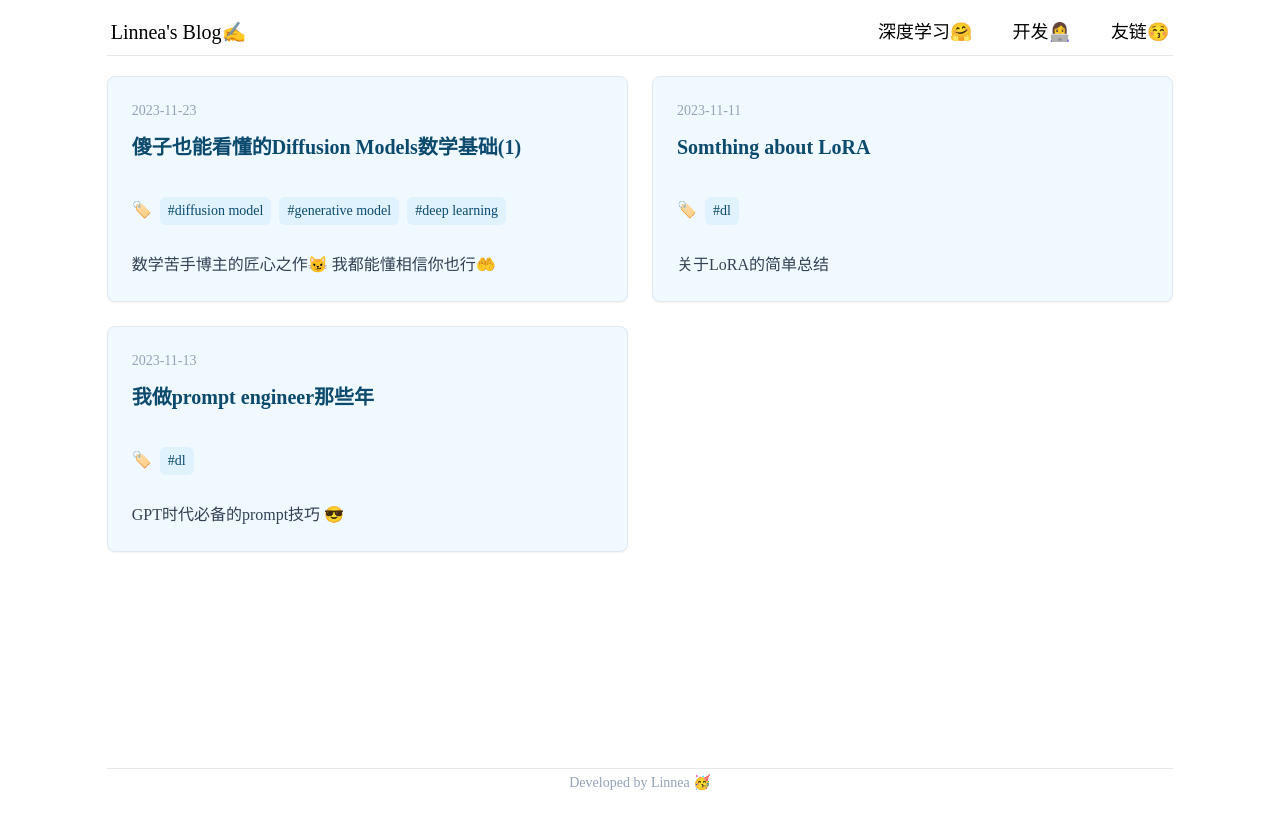
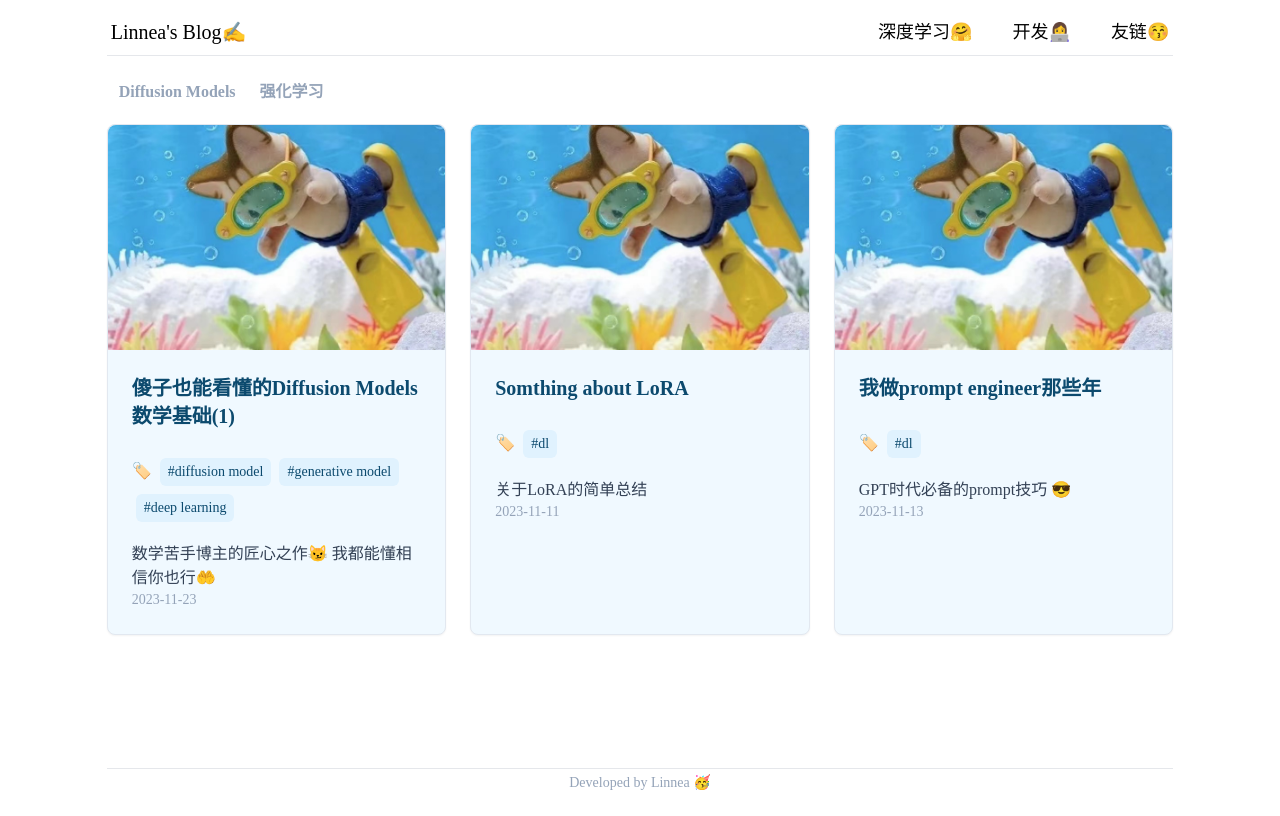
Before and after one commit to Linn3a/blog, a Next.js app: page /posts/dl in a window 1280 px wide. Built offline with nearby package versions, Linux system fonts and the light colour scheme.

Commit message:
feat:sparkles:: add series

```diff
--- a/components/PostPreview.tsx
+++ b/components/PostPreview.tsx
@@ -4,20 +4,26 @@ import { postMetadata } from "./postMetadata"
 const PostPreview = (props: postMetadata) => {
 
     return (
-        <div className="border border-slate-200 p-6 rounded-lg bg-sky-50 shadow-sm hover:-translate-x-1 hover:-translate-y-1 hover:shadow-md">
-          <p className="text-sm text-slate-400">{props.date}</p>
+        <div className="border border-slate-200  rounded-lg bg-sky-50 shadow-sm hover:-translate-x-1 hover:-translate-y-1 hover:shadow-md">
+          <img
+            src={props.cover}
+            alt={props.title}
+            className="rounded-t-lg "
+          />
+          <div className="p-6">
 
           <Link href={`/posts/${props.folder}/${props.slug}`}>
-          <h2 className="font-bold text-xl text-sky-900 my-3 hover:underline">{props.title}</h2>
+          <h2 className="font-bold text-xl text-sky-900 hover:underline">{props.title}</h2>
           </Link>
-          <div className="mb-6 mt-8">
+          <div className="mb-4 mt-6">
             🏷️ {props.tags.map(tag => (
               <div className="rounded-md mx-1 px-2 py-1 my-1 text-sky-900 bg-sky-100 text-sm inline-block">#{tag}</div>
             ))}
           </div>
           <p className="text-slate-700">{props.subtitle}</p>
+          <p className="text-sm text-slate-400">{props.date}</p>
 
-
+          </div>
 
         </div>
     )
--- /dev/null
+++ b/components/Series.tsx
@@ -0,0 +1,36 @@
+import Link from "next/link"
+import { series } from "./getSeries";
+
+
+
+const Series = (props: {
+  se:series,
+  isCurrent:boolean
+}) => {
+  if (props.isCurrent) {
+    return (
+      <div className="p-1 rounded-lg bg-sky-900 text-zinc-50 inline-block mx-2">
+
+        <Link href={`/posts/${props.se.folder}/series/${props.se.url}`}>
+        <h2 className="font-bold text-md hover:underline">{props.se.name}</h2>
+        </Link>
+
+      </div>
+    )
+  } else {
+    return (
+      <div className="p-1 rounded-lg
+      text-slate-400
+        inline-block
+        mx-2">
+
+          <Link href={`/posts/${props.se.folder}/series/${props.se.url}`}>
+          <h2 className="font-bold text-md hover:underline">{props.se.name}</h2>
+          </Link>
+
+        </div>
+    )
+  }
+}
+
+export default Series;
--- a/components/getPostMetadata.ts
+++ b/components/getPostMetadata.ts
@@ -69,6 +69,8 @@ export const getAllPostMetadata = ():postMetadata[] => {
         toc: toc,
         slug: fileName.replace(".md", "").replaceAll(" ", "_"),
         folder: subfolder,
+        series: matterResult.data.series,
+        cover: matterResult.data.cover || "/images/defaultCover.jpg",
       })
     })
 })
@@ -97,6 +99,8 @@ export const getPostMetadataByFolder = (folder:string):postMetadata[] => {
         toc: toc,
         slug: fileName.replace(".md", "").replaceAll(" ", "_"),
         folder: folder,
+        series: matterResult.data.series,
+        cover: matterResult.data.cover || "/images/defaultCover.jpg",
       }
     })
     return posts;
--- /dev/null
+++ b/components/getSeries.ts
@@ -0,0 +1,16 @@
+import fs from 'fs'
+
+export interface series {
+    index: number;
+    name: string;
+    folder: string;
+    subtitle: string;
+    url: string;
+}
+
+export const getSeriesByFolder = (folder:string) => {
+    const file = "data/series.json"
+    const content = fs.readFileSync(file, 'utf-8')
+    const series: series[] = JSON.parse(content)
+    return series.filter((s) => s.folder == folder);
+}
--- a/components/postMetadata.ts
+++ b/components/postMetadata.ts
@@ -6,4 +6,6 @@ export interface postMetadata {
     toc: string;
     slug: string;
     folder: string;
+    series: number;
+    cover: string;
 }
--- a/data/posts/dev/deploy my blog.md
+++ b/data/posts/dev/deploy my blog.md
@@ -3,6 +3,7 @@ title: 记录部署博客的经过
 subtitle: 用github actions部署next14项目
 date: 2023-11-21 20:33:00
 tags: [dev]
+series: 2
 ---
 
 
--- a/data/posts/dl/foundations of diffusion models 1.md
+++ b/data/posts/dl/foundations of diffusion models 1.md
@@ -3,6 +3,7 @@ title: 傻子也能看懂的Diffusion Models数学基础(1)
 subtitle: 数学苦手博主的匠心之作😼 我都能懂相信你也行🤲
 date: 2023-11-23 22:00:00
 tags: [diffusion model, generative model, deep learning]
+series: 0
 ---
 
 > [!abstract] 总结
--- a/data/posts/dl/lora.md
+++ b/data/posts/dl/lora.md
@@ -3,6 +3,7 @@ title: Somthing about LoRA
 subtitle: 关于LoRA的简单总结
 date: 2023-11-11 21:30:00
 tags: [dl]
+series: -1
 ---
 
 > [!summary] 总结
--- a/data/posts/dl/prompt.md
+++ b/data/posts/dl/prompt.md
@@ -3,6 +3,8 @@ title: 我做prompt engineer那些年
 subtitle: GPT时代必备的prompt技巧 😎
 date: 2023-11-13 23:39:00
 tags: [dl]
+series: -1
+
 ---
 
 > [!summary] 总结
--- /dev/null
+++ b/data/series.json
@@ -0,0 +1,20 @@
+[{
+    "index": 0,
+    "name": "Diffusion Models",
+    "url":"dm",
+    "folder":"dl",
+    "subtitle": "介绍一些常见的扩散模型"
+},{
+    "index": 1,
+    "name": "强化学习",
+    "url":"rl",
+    "folder":"dl",
+    "subtitle": "一些基础的强化学习算法"
+},{
+    "index": 2,
+    "name": "开发",
+    "url":"dev",
+    "folder":"dev",
+    "subtitle": "一些开发中的问题"
+}
+]
--- a/src/app/posts/[folder]/page.tsx
+++ b/src/app/posts/[folder]/page.tsx
@@ -1,5 +1,7 @@
 import PostPreview from '../../../../components/PostPreview';
 import {getAllPostMetadata, getPostMetadataByFolder} from '../../../../components/getPostMetadata';
+import { getSeriesByFolder } from '../../../../components/getSeries';
+import Series from '../../../../components/Series';
 
 export async function generateStaticParams() {
     const posts = getAllPostMetadata();
@@ -12,8 +14,15 @@ export async function generateStaticParams() {
 const Folder = (props: any) => {
     const folderName = props.params.folder;
     const posts = getPostMetadataByFolder(folderName)
+    const series = getSeriesByFolder(folderName)
     return (
-        <div className='p-6 md:p-0 grid grid-cols-1 md:grid-cols-2 gap-6'>
+        <div>
+            <div className='mb-4'>
+            {series.map(se => (
+                <Series se={se} isCurrent={false}/>
+            )) }
+            </div>
+        <div className='p-6 md:p-0 grid grid-cols-2 lg:grid-cols-3 gap-6'>
             {
                 posts.map((post) => {
                     return (
@@ -22,6 +31,7 @@ const Folder = (props: any) => {
                 })
             }
         </div>
+        </div>
     )
 
 }
--- /dev/null
+++ b/src/app/posts/[folder]/series/[series]/page.tsx
@@ -0,0 +1,64 @@
+import PostPreview from "../../../../../../components/PostPreview";
+import Series from "../../../../../../components/Series";
+import { getAllPostMetadata, getPostMetadataByFolder } from "../../../../../../components/getPostMetadata";
+import { getSeriesByFolder } from "../../../../../../components/getSeries";
+
+export async function generateStaticParams() {
+  const posts = getAllPostMetadata();
+
+  const params = [] as{
+        folder: string,
+        series: string
+  }[]
+    posts.forEach((post) => {
+        let series = getSeriesByFolder(post.folder)
+        series.forEach((se) => {
+            params.push({
+                folder: post.folder,
+                series: se.url
+        })
+    })
+})
+
+  return params
+}
+
+
+const SeriesPage = (props: any) => {
+
+    const folder = props.params?.folder
+    const series = props.params?.series
+
+    const seriesIndex = getSeriesByFolder(folder).findIndex((se) => {
+        return se.url == series
+    })
+
+    const Currentseries = getSeriesByFolder(folder)
+
+    const posts = getPostMetadataByFolder(folder).filter((post) => {
+        return post.series == seriesIndex
+    })
+
+    return (
+        <div>
+            <div className='mb-4'>
+            {Currentseries?.map(se => (
+                <Series se={se} isCurrent={se.index==seriesIndex}/>
+            )) }
+            </div>
+        <div className='p-6 md:p-0 grid grid-cols-2 lg:grid-cols-3 gap-6'>
+            {
+                posts.map((post) => {
+                    return (
+                        <PostPreview key={post.slug} {...post}/>
+                    )
+                })
+            }
+        </div>
+        </div>
+    )
+
+}
+
+
+export default SeriesPage;
```
Also changed, not shown: public/images/defaultCover.jpg (added).
